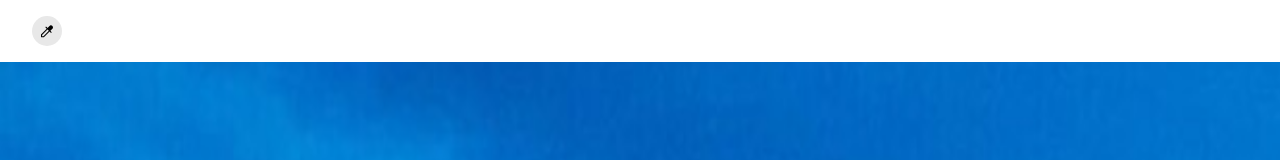
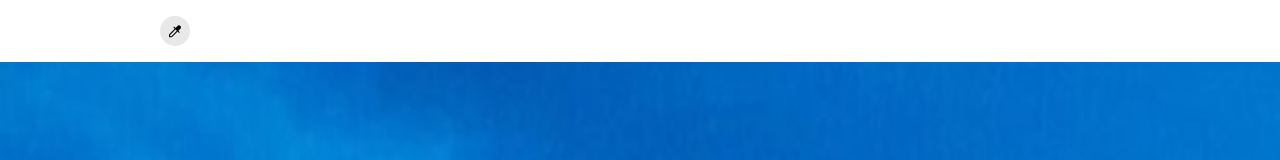
Before and after one commit to nmitic/Color-dropper, a website built with Vite: page index.html in a window 1280 px wide. Shown: the top 160 px of the page. Built offline with nearby package versions, Linux system fonts and the light colour scheme.

Commit message:
styles header to have max width

```diff
--- a/index.html
+++ b/index.html
@@ -10,7 +10,8 @@
 
 <body class="body">
   <div class="content">
-    <header class="control-panel">
+    <header class="control-panel-wrapper">
+      <div class="control-panel">
         <button class="drop-color-icon">
           <svg width="16" height="16" viewBox="0 0 16 16" fill="none" xmlns="http://www.w3.org/2000/svg">
             <path
@@ -19,6 +20,7 @@
           </svg>
         </button>
         <div class="selected-color"></div>
+      </div>
     </header>
     <canvas id="canvas" width="4000" height="4000"></canvas>
   </div>
--- a/src/color-dropper.ts
+++ b/src/color-dropper.ts
@@ -161,6 +161,8 @@ export class ColorDropper {
       DOM__magnifierPixels.push(pixel);
     }
 
+    console.info("Magnifier created");
+
     return [DOM__magnifier, DOM__magnifierPixels, DOM__colorText];
   }
 
@@ -178,6 +180,7 @@ export class ColorDropper {
         div.style.backgroundColor = hexArray[index];
       }
     });
+    console.info("Magnifier painted");
   }
 
   private addMagnifier() {
--- a/src/style.css
+++ b/src/style.css
@@ -78,9 +78,7 @@
   background-color: #017acd;
 }
 
-.control-panel {
-  display: flex;
-  align-items: center;
+.control-panel-wrapper {
   position: fixed;
   top: 0;
   left: 0;
@@ -90,6 +88,13 @@
   background-color: white;
 }
 
+.control-panel {
+  display: flex;
+  align-items: center;
+  max-width: 960px;
+  margin: 0 auto;
+}
+
 .selected-color {
   color: black;
   margin: auto;
```
Lines whose indentation alone changed are shown as unchanged.
